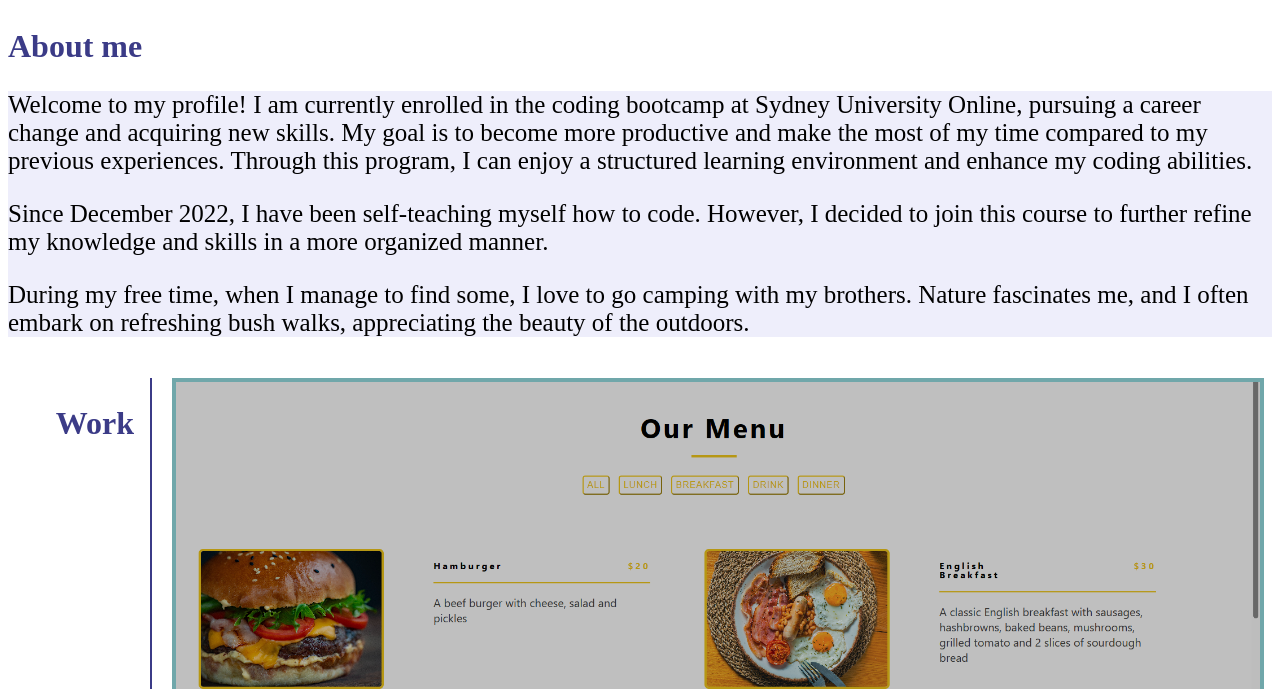
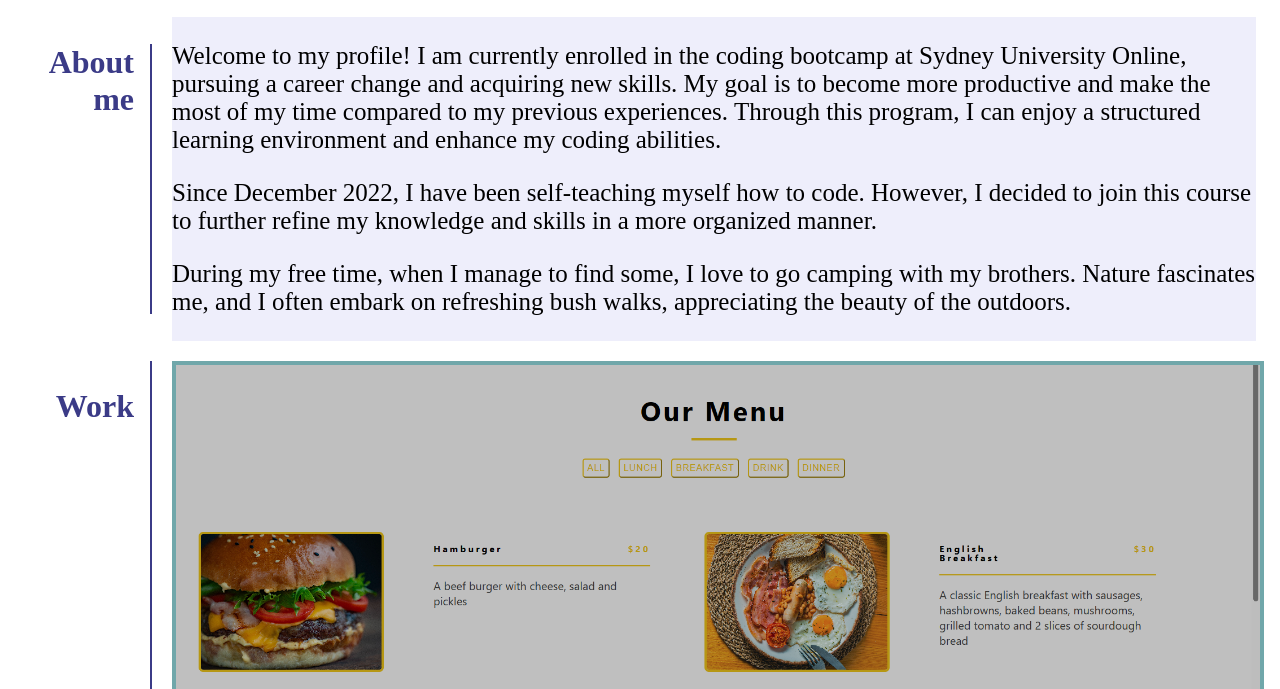
Before and after one commit to Tristenh/Professional-Portfolio, a plain HTML site: page index.html in a window 1280 px wide. Shown: the part 237-926 px from the top of the page. Drawn offline with Linux system fonts and the light colour scheme; a script that the page names is missing.

Commit message:
updated css styling for about section

```diff
--- a/index.html
+++ b/index.html
@@ -27,8 +27,10 @@
     </div>
     <!-- about me -->
     <section>
-      <h2>About me</h2>
-      <p>
+    </section>
+    <!-- work -->
+    <section class="grid-control">
+      <h2 class="aboutMe">About me</h2>
       <div id="about" class="about">
         <p>
           Welcome to my profile! I am currently enrolled in the coding bootcamp at
@@ -48,10 +50,6 @@
           bush walks, appreciating the beauty of the outdoors.
         </p>
       </div>
-      </p>
-    </section>
-    <!-- work -->
-    <section class="grid-control">
       <div id="work" class="work">
         <h2>Work</h2>
       </div>
--- a/styles.css
+++ b/styles.css
@@ -9,13 +9,7 @@ nav a{
 .hero img{
     width: 200px;
 }
-.about{
-    background-color: rgb(238, 238, 251);
-    flex-wrap: wrap;
-    margin: 0 auto;
-    text-align: left;
-    font-size: 25px;
-}
+
 article img{
     border: 4px solid #96dfe2;
     height: 15rem;
@@ -34,6 +28,20 @@ article img:hover{
     filter: none;
 }
 @media screen and (min-width: 768px) {
+    .aboutMe{
+        grid-row: span 1;
+        border-right: 2px solid rgb(59, 59, 135);
+        text-align: right;
+        padding-right: 1rem;
+    }
+    .about{
+        background-color: rgb(238, 238, 251);
+        flex-wrap: wrap;
+        margin: 0 auto;
+        text-align: left;
+        font-size: 25px;
+        grid-column: span 2;
+    }
     .grid-control {
         display: grid;
         grid-template-columns: 8rem 1fr 1fr ;
```
Lines whose indentation alone changed are shown as unchanged.
